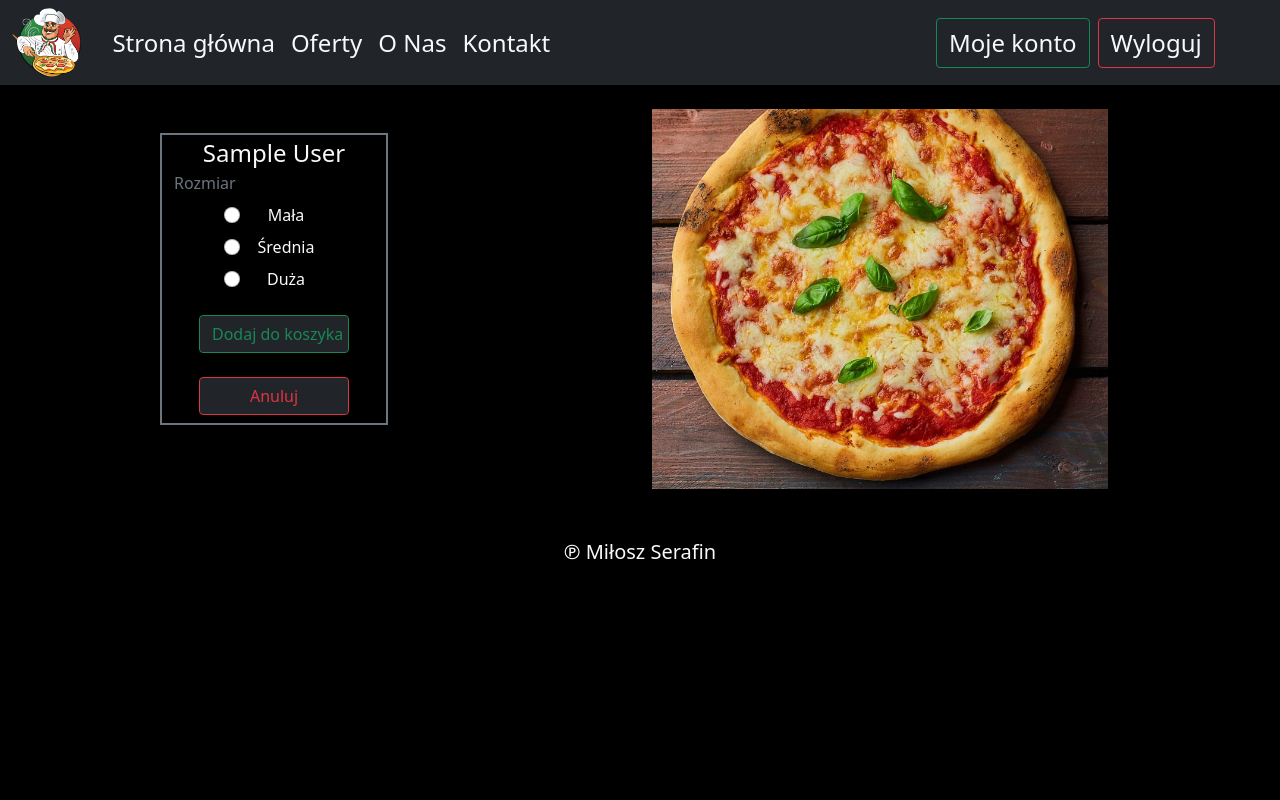
After one commit to Smiercior/PizzaSite, a PHP site: page /order.php in a window 1280 px wide. The commit adds this page. Run offline with PHP 8.4, Linux system fonts and the light colour scheme; the visitor is signed in with stand-in values (Sample User, id 1).

Commit message:
Better navbar, Cart,Offers,Offer

```diff
--- a/Basic Components/navbar.php
+++ b/Basic Components/navbar.php
@@ -12,10 +12,10 @@
                             <img src="Img/logopizz.png" width="75%" height="75%">
                             </li>
                             <li class="nav-item  align-middle">
-                                <a id="Index" class="nav-link text-primary fs-4" href="index.php">Strona główna</a>
+                                <a id="Index" class="nav-link <?php if($_SESSION['site'] == "index"){ echo "text-primary";} else{echo "text-light";}?> fs-4" href="index.php">Strona główna</a>
                             </li>
                             <li class="nav-item">
-                                <a id="Cars" class="nav-link text-light fs-4" href="offers.php">Oferty</a>
+                                <a id="Cars" class="nav-link <?php if($_SESSION['site'] == "offers"){ echo "text-primary";} else{echo "text-light";}?> fs-4" href="offers.php">Oferty</a>
                             </li>
                             <li class="nav-item">
                                 <a id="Orders" class="nav-link text-light fs-4" href="#">O Nas</a>
@@ -29,6 +29,7 @@
                             <a class="text-light fs-4 btn-outline-success btn bg-dark" href="login.php">Zaloguj</a>
                             <a class="text-light fs-4 btn-outline-success btn bg-dark" href="register.php">Zarejestruj</a>
                         </div>
+
                         <?php elseif(isset($_SESSION['username'])) : ?>
                         <div class="d-grid gap-2 d-md-flex justify-content-md-end">
                             <a class="text-light fs-4 btn-outline-success btn bg-dark" href="login.php">Moje konto</a>
--- a/index.php
+++ b/index.php
@@ -1,9 +1,6 @@
 <?php
 include('server.php');
-if(!isset($_SESSION['username']))
-{
-    //header('location: t.php');
-}
+$_SESSION['site'] = "index";
 ?>
 
 <!DOCTYPE html>
--- a/login.php
+++ b/login.php
@@ -1,5 +1,6 @@
 <?php
 include('server.php');
+$_SESSION['site'] = "login";
  ?>
 
 <!DOCTYPE html>
@@ -25,7 +26,7 @@ include('server.php');
     include('Basic Components/navbar.php');
     ?>
 
-    <div class="row w-25 mt-4 mx-auto text-center border border-2 border-secondary bg-black ">
+    <div class="row w-25 mt-4 mb-2 mx-auto text-center border border-2 border-secondary bg-black ">
         <div class="col-12">
             <span class="fs-5 text-light"> Zaloguj się </span>
         </div>
--- /dev/null
+++ b/order.php
@@ -0,0 +1,89 @@
+<?php
+include("server.php");
+$_SESSION['site'] = "order";
+ ?>
+<!DOCTYPE html>
+<html>
+
+<head>
+<title>Tasty pizza</title>
+<meta charset="utf-8">
+<!-- CSS only -->
+<link href="https://cdn.jsdelivr.net/npm/bootstrap@5.1.3/dist/css/bootstrap.min.css" rel="stylesheet" integrity="sha384-1BmE4kWBq78iYhFldvKuhfTAU6auU8tT94WrHftjDbrCEXSU1oBoqyl2QvZ6jIW3" crossorigin="anonymous">
+<link rel="stylesheet" href="style.css">
+
+<!-- JavaScript Bundle with Popper -->
+<script src="https://ajax.googleapis.com/ajax/libs/jquery/3.5.1/jquery.min.js"></script>
+<script src="https://cdn.jsdelivr.net/npm/bootstrap@5.1.3/dist/js/bootstrap.bundle.min.js" integrity="sha384-ka7Sk0Gln4gmtz2MlQnikT1wXgYsOg+OMhuP+IlRH9sENBO0LRn5q+8nbTov4+1p" crossorigin="anonymous" defer></script>
+</head>
+
+<body>
+<div class="container-fluid overflow-hidden px-0 bg-black">
+    <?php
+    include('Basic Components/navbar.php');
+     ?>
+
+    <div class="row w-75 mx-auto mt-4 mb-5">
+        <div class="col-6">
+            <div class="row w-50 mt-4 mb-2 text-center border border-2 border-secondary bg-black ">
+                <div class="col-12">
+                    <span class="fs-4 text-light"> <?= $_SESSION['productName'] ?> </span>
+                </div>
+                <div class="col-12 mb-2 text-start">
+                    <span class="fs-6 text-secondary"> Rozmiar </span>
+                </div>
+                <div class="col-12 mb-2">
+                    <div class="row">
+                        <form method="POST">
+                            <div class="col-12 mb-2 w-50 mx-auto">
+                                <div class="form-check">
+                                    <input class="form-check-input" type="radio" name="size" value="small" id="flexRadioDefault1">
+                                    <label class="form-check-label text-light" for="flexRadioDefault1">
+                                        Mała
+                                    </label>
+                                </div>
+                            </div>
+
+                            <div class="col-12 mb-2 w-50 mx-auto">
+                                <div class="form-check">
+                                    <input class="form-check-input" type="radio" name="size" value="normal" id="flexRadioDefault1">
+                                    <label class="form-check-label text-light" for="flexRadioDefault1">
+                                        Średnia
+                                    </label>
+                                </div>
+                            </div>
+
+                            <div class="col-12 mb-2 w-50 mx-auto">
+                                <div class="form-check">
+                                    <input class="form-check-input" type="radio" name="size" value="big" id="flexRadioDefault1">
+                                    <label class="form-check-label text-light" for="flexRadioDefault1">
+                                        Duża
+                                    </label>
+                                </div>
+                            </div>
+
+                            <div class="col-12 mt-4">
+                                <input type="submit" name="addToCart" class="btn-outline-success btn bg-dark form-control w-75" value="Dodaj do koszyka">
+                            </div>
+
+                            <div class="col-12 mt-4">
+                                <a href="offers.php" class="btn-outline-danger btn bg-dark form-control w-75">Anuluj</a>
+                            </div>
+                        </form>
+                    </div>
+
+                </div>
+            </div>
+        </div>
+
+        <div class="col-6">
+            <img src="img/margarita.jpg" width="100%" height="100%">
+        </div>
+    </div>
+</div>
+
+
+<?php
+include('Basic Components/footer.php');
+?>
+</body>
--- a/register.php
+++ b/register.php
@@ -1,5 +1,6 @@
 <?php
 include('server.php');
+$_SESSION['site'] = "register";
  ?>
 
 <!DOCTYPE html>
@@ -24,9 +25,9 @@ include('server.php');
     include('Basic Components/navbar.php');
     ?>
 
-    <div class="row w-25 mt-4 mx-auto text-center border border-2 border-secondary bg-black ">
+    <div class="row w-25 mt-4 mb-2 mx-auto text-center border border-2 border-secondary bg-black ">
             <div class="col-12">
-                <span class="fs-5 text-light"> Zaloguj się </span>
+                <span class="fs-5 text-light"> Zarejestruj się </span>
             </div>
             <div class="col-12 mb-2">
                 <span class="fs-6 text-secondary"> Wpisz swoje dane do rejestracji </span>
--- a/server.php
+++ b/server.php
@@ -1,8 +1,18 @@
 <?php
+//// Session ////
 session_start();
+if(!isset($_SESSION['cartProductNumber']))
+{
+     $_SESSION['cartProductNumber'] = 0;
+}
+if(!isset($_SESSION['cartProducts']))
+{
+     $_SESSION['cartProducts'] = " ";
+}
+
+//// Variables ////
 $json = file_get_contents("products.json");
 $products = json_decode($json);
-
 $pizzas = $products->produkty->pizze;
 $salades = $products->produkty->sałatki;
 $chips = $products->produkty->frytki;
@@ -17,8 +27,9 @@ $drinks = $products->produkty->napoje;
 //var_dump($products->produkty->sałatki);
 
 
+//// Routes, Requests ////
 
-
+// Log in
 if(isset($_POST['log']))
 {
     $_SESSION['username'] = $_POST['username'];
@@ -35,6 +46,7 @@ if(isset($_POST['log']))
 
 }
 
+// Register
 if(isset($_POST['register']))
 {
     $username = $_POST['username'];
@@ -44,13 +56,38 @@ if(isset($_POST['register']))
     header('location: index.php');
 }
 
+// Logout
 if(isset($_GET['logout']))
 {
     session_destroy();
     unset($_SESSION['username']);
     header('location: index.php');
 }
+
+// For order.php, store chosen product name
+if(isset($_POST['productName']))
+{
+     $_SESSION['productName'] = $_POST['productName'];
+}
+
+// Add item to cart
+if(isset($_POST['addToCart']))
+{
+     $_SESSION['cartProductNumber'] = ($_SESSION['cartProductNumber'] + 1);
+     $_SESSION['cartProducts'] = $_SESSION['cartProducts'] . $_SESSION['productName'] . "-" . $_POST['size'] . ",";
+     header('location: offers.php');
+}
+
+// Clear cart
+if(isset($_GET['clearCart']))
+{
+     unset($_SESSION['cartProductNumber']);
+     unset($_SESSION['cartProducts']);
+     header('location: offers.php');
+}
 ?>
+
+
 
 
 <!--
--- a/style.css
+++ b/style.css
@@ -16,3 +16,7 @@ body
 {
     background-color: #2e2e2e;
 }
+.shopCart
+{
+    width: 99%;
+}
```
Also changed, not shown: JS/script.js (added, +10 -0 lines), cart.php (added, +44 -0 lines), offers.php (+17 -5 lines), product.php (added, +31 -0 lines), Img/margarita.jpg (added).
